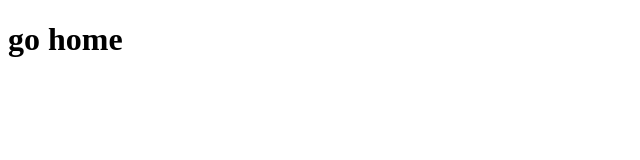
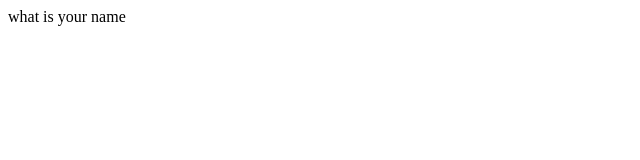
Before and after one commit to akinibi756-sketch/LearnCentre, a plain HTML site: page index.html in a window 1280 px wide. Shown: the whole page, without its empty margins (0-640 px from the left). Drawn offline with Linux system fonts and the light colour scheme.

Commit message:
first commit

```diff
--- a/index.html
+++ b/index.html
@@ -6,11 +6,7 @@
     <title>Document</title>
 </head>
 <body>
-    <h1>
-go home
+   what is your name
 
-
-
-    </h1>
 </body>
 </html>
```
